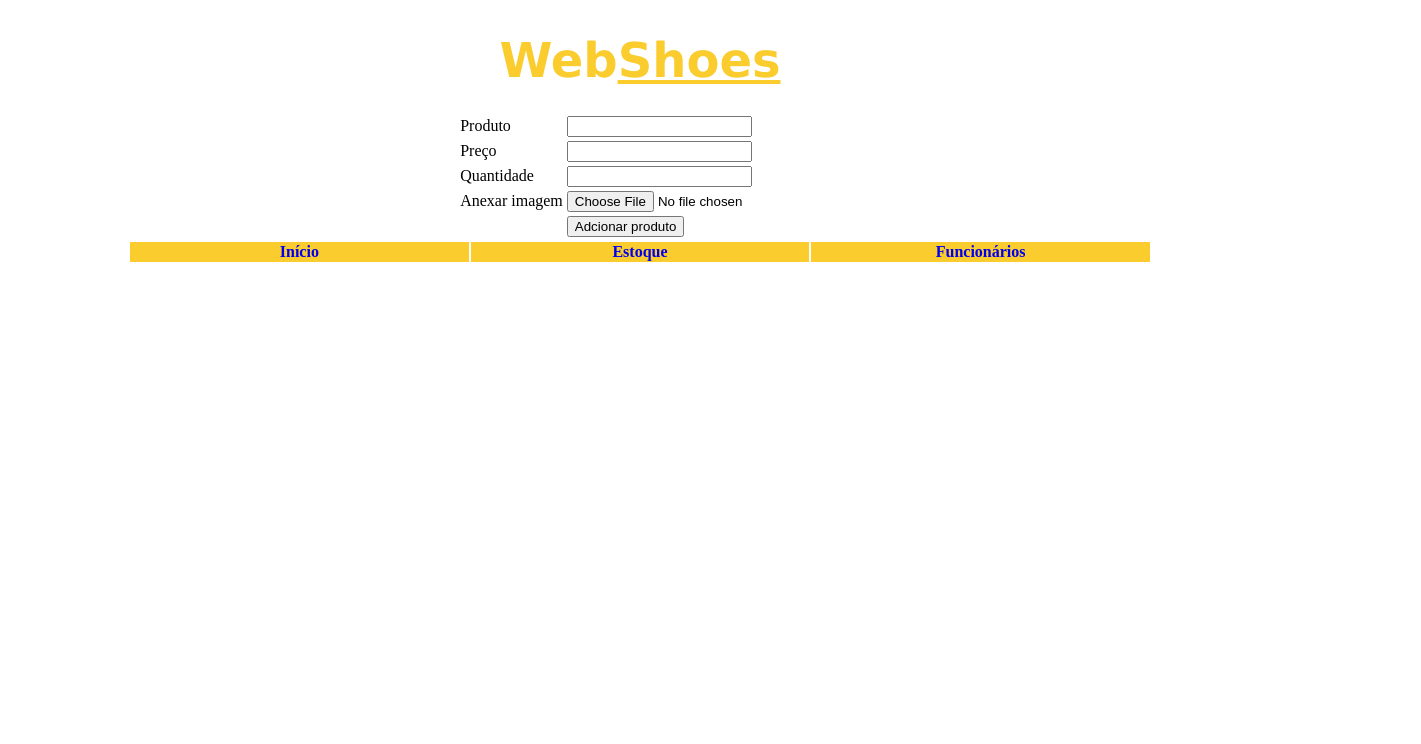
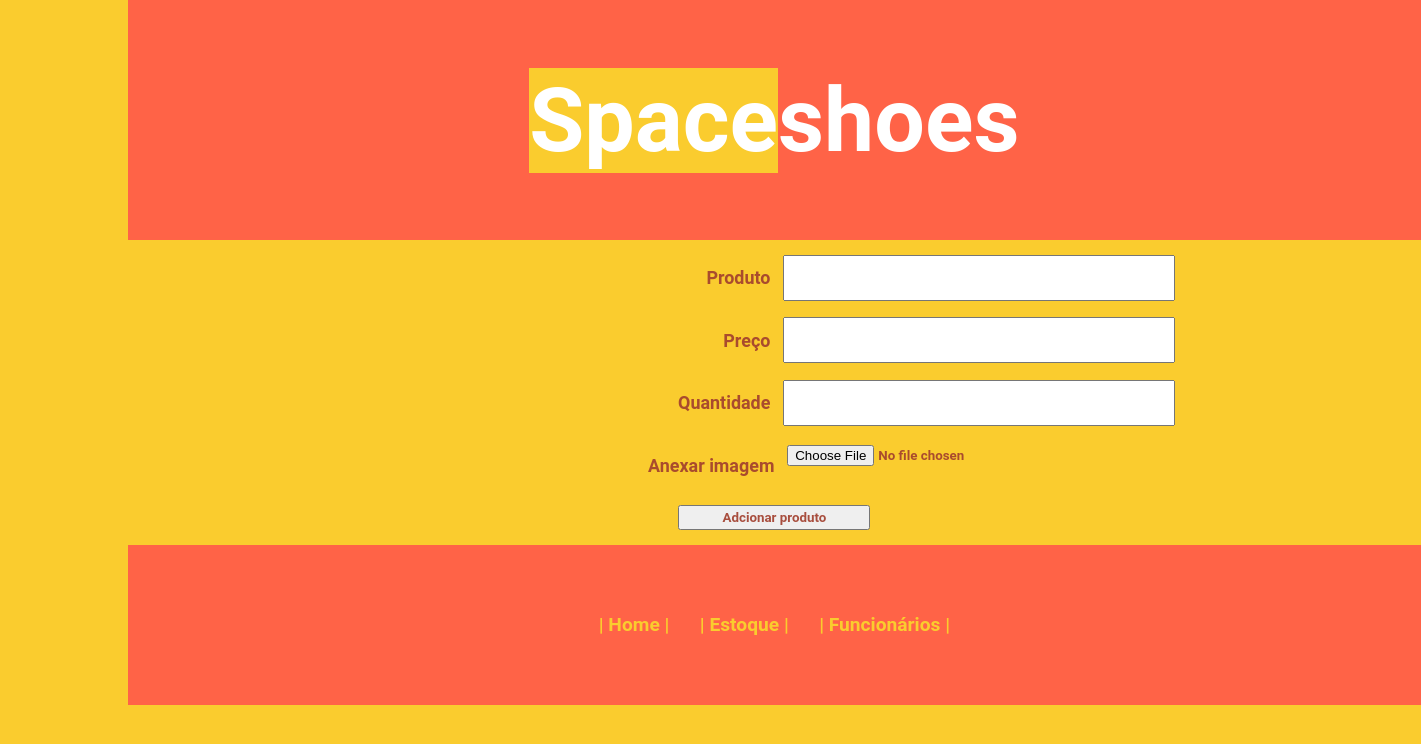
Before and after one commit to future4code/Furtado-Silva, a plain HTML site: page semana1/sistema-de-loja/addproduto.html in a window 1280 px wide. Shown: the whole page, 1421 px wide, since content can reach past the window. Drawn offline with Linux system fonts and the light colour scheme.

Commit message:
implementação de CSS no Sistema de Loja.

```diff
--- a/semana1/sistema-de-loja/addproduto.html
+++ b/semana1/sistema-de-loja/addproduto.html
@@ -6,60 +6,56 @@
         <meta name="viewport" content="width=device-width, initial-scale=1.0">
         <meta http-equiv="X-UA-Compatible" content="ie=edge">
         <title>WebShoes::Adcionar Produto</title>
+        <link rel="stylesheet" type="text/css" href="style.css">
+
     </head>
-    <body bgcolor="white" leftmargin="10%" rightmargin="10%">
+    <body>
 
-        <table width="100%" align="center" bgcolor="white">
-            <tr>
-                <td>
-                    <h1 align="center">
-                    <font size="100px" face="verdana" color="#FACC2E">Web<u>Shoes</u></font>
-                    </h1>
-                </td>
-            </tr>
+    <gridlayout>
+        <div class="container" id="topo">
+            <h1 id="fst">Space</h1>
+            <h1 id="snd">shoes</h1>
+        </div>
 
       <!--formulário -->
-      <table align="center">
-            <form>
-             <tr>
-                <td><label for="Produto">Produto</label></td>
-                <td><input type="text" id="Produto"/></td>
-            </tr>
+      <!-- <div id="addproduto"> -->
+         <form>
+             <div>
+                <label for="Produto">Produto</label>
+                <input type="text" id="Produto"/>
+             </div>
 
-            <tr>
-                <td><label for="preco">Preço</label></td>
-                <td><input type="number" id="preco"/></td>
-            </tr>
+             <div>
+                <label for="preco">Preço</label>
+                <input type="number" id="preco"/>
+             </div>
 
-            <tr>
-                <td><label for="qtd">Quantidade</label></td>
-                <td><input type="number" id="qtd"/></td>
-            </tr>
+            <div>
+                <label for="qtd">Quantidade</label>
+                 <input type="number" id="qtd"/>
+            </div>
 
-            <tr>
-                <td><label for="foto-produto">Anexar imagem</label></td>
-                <td><input type="file" id="foto-produto"/></td>
-            </tr>
+            <div>
+                <label for="foto-produto">Anexar imagem</label>
+                <input type="file" id="foto-produto"/>
+            </div>
 
-            <tr>
-                <td></td>
-                <td> <button type="submit">Adcionar produto</button></td>
-            </tr>
+            <div id="botao">
+                <button type="submit">Adcionar produto</button></td>
+            </div>
+        </form>
+     <!-- </div> -->
+      <!--menu-->
+      <div class="container" id="rodape">
+        <div id="box">
+            <a href="index.html" class="menu">| Home |</a>
+            <a href="control_estoque.html" class="menu">| Estoque |</a>
+             <a href="funcionarios.html" class="menu">| Funcionários |</a>
+        </div>
+    </div>
 
-            </form>
-        </table>
-      <!--menu-->
-        <table width="100%" align="center" bgcolor="white">
 
-            <tr align="center" bgcolor="#FACC2E" face="roboto">
-                <td width="20%"><a href="index.html"style=text-decoration:none><b>Início</b></a></td>
-                <td width="20%"><a href="control_estoque.html" style=text-decoration:none><b>Estoque</b></a> </td>
-                <td width="20%"><a href="funcionarios.html"style=text-decoration:none><b>Funcionários</b></a></td>
-
-            </tr>
-
-        </table>
-
+    </gridlayout>
 
     </body>
     </html>
--- /dev/null
+++ b/semana1/sistema-de-loja/style.css
@@ -0,0 +1,166 @@
+{
+    padding: 0;
+    margin: 0;
+}
+
+body {
+    margin-left: 10vw;
+    margin-right: 10vw;
+    background:#FACC2E;
+    margin-top: 0;
+    margin-bottom: 0;
+    height: fit-content;
+}
+
+h1 {
+    font-family: roboto;
+    font-size: 7vw;
+}
+
+p, h3 {
+    font-family: roboto;
+    font-size: 1.6vw;
+    color: rgba(161, 63, 46, 0.918);
+}
+
+table {
+    display: flex;
+    justify-content: center;
+    align-items: center;
+}
+
+tr {
+    font-family: roboto;
+    font-size: 1.3vw;
+    color: rgba(161, 63, 46, 0.918);
+    background: rgb(250, 244, 187);
+}
+
+td {
+    padding: 0.8vw;
+}
+
+td img {
+    width: 150px;
+    height: 125px;
+}
+
+#func tr, td, th {
+    width: 100vw;
+    padding: 1vw;
+    text-align: left;
+}
+
+a {
+    font-weight: bold;
+    font-family: roboto ;
+}
+
+gridlayout {
+    display: grid;
+    grid-template-areas: "topo" "content" "footer";
+    grid-template-rows: 30vh auto 20vh;
+}
+
+#topo {
+    grid-area: topo ;
+    display: flex;
+    flex-direction: row;
+    justify-content: center;
+    background-color: tomato;
+    align-items: center;
+}
+#fst{
+    background: #FACC2E;
+    color: white;
+}
+
+#snd {
+    color:white;
+}
+
+#content {
+    grid-area: content;
+    display: flex;
+    flex-direction: row;
+    align-items: center;
+    background: "#";
+}
+
+#content > div {
+    padding: 2vw;
+}
+
+#content img {
+    width: 30vw;
+}
+
+#rodape {
+    grid-area: footer;
+    background: tomato;
+    display: flex;
+    justify-content: center;
+    align-items: center;
+    font-size: 1.5vw;
+}
+
+.menu {
+    margin: 1vw;
+    text-decoration: none;
+    color: #FACC2E;
+}
+
+form {
+    padding: 0.8vh;
+}
+
+form > div {
+    display: flex;
+    align-items: center;
+    justify-content: center;
+    padding: 1vh;
+}
+
+input, label, button {
+    width: 25vw;
+    height: 2vw;
+    font-family: roboto;
+    font-weight: bold;
+    color: rgba(161, 63, 46, 0.918);
+}
+
+label {
+    width: auto;
+    height: 2vw;
+}
+
+button {
+    width: 15vw;
+    height: 2vw;
+}
+
+form {
+    width: 100vw;
+    font-size: 1.4vw;
+    font-family: roboto;
+    font-weight: bold;
+    color: rgba(161, 63, 46, 0.918);
+}
+
+form > div {
+    display: flex;
+    align-items: center;
+    justify-content: center;
+}
+
+input {
+    width: 30vw;
+    height: 5vh;
+}
+
+label {
+    width: 30vw;
+    height: auto;
+    text-align: right;
+    padding: 1vw;
+}
```
Also changed, not shown: semana1/sistema-de-loja/control_estoque.html (+40 -38 lines), semana1/sistema-de-loja/funcionarios.html (+26 -25 lines), semana1/sistema-de-loja/index.html (+21 -28 lines), semana1/sistema-de-loja/0.jpg (added), semana1/sistema-de-loja/1.png (added).
